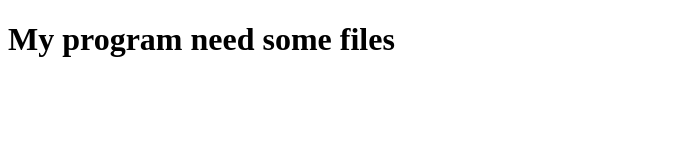
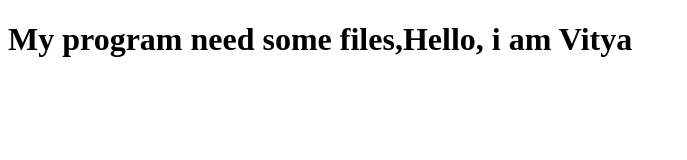
Before and after one commit to MestniyGeneral/my-project, a plain HTML site: page index.html in a window 1280 px wide. Shown: the whole page, without its empty margins (0-687 px from the left). Drawn offline with Linux system fonts and the light colour scheme.

Commit message:
Title was changed 2

```diff
--- a/index.html
+++ b/index.html
@@ -7,6 +7,7 @@
     <title>Name</title>
 </head>
 <body>
-    <h1>My program need some files</h1>
+    <h1>My program need some files,Hello, i am Vitya
+    </h1>
 </body>
 </html>
```
